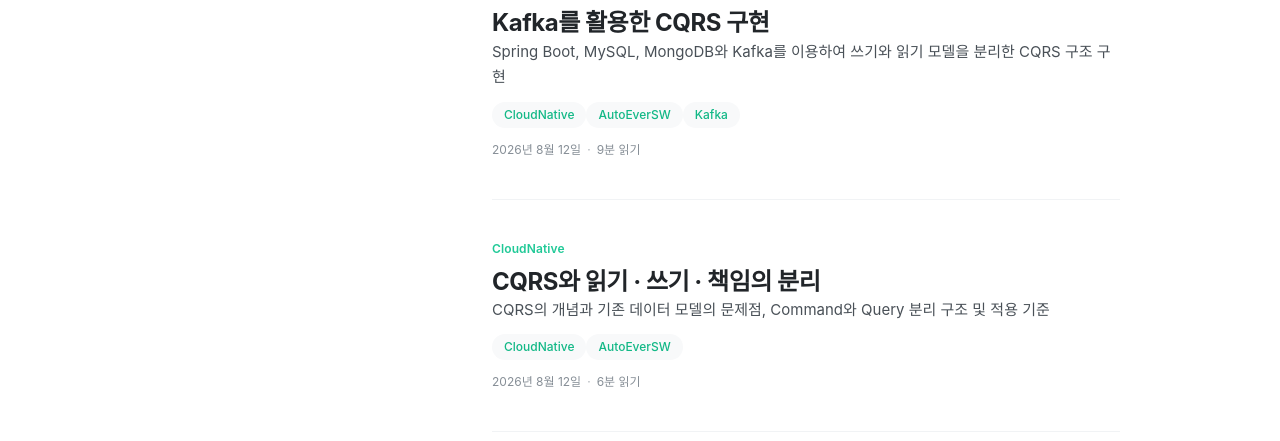
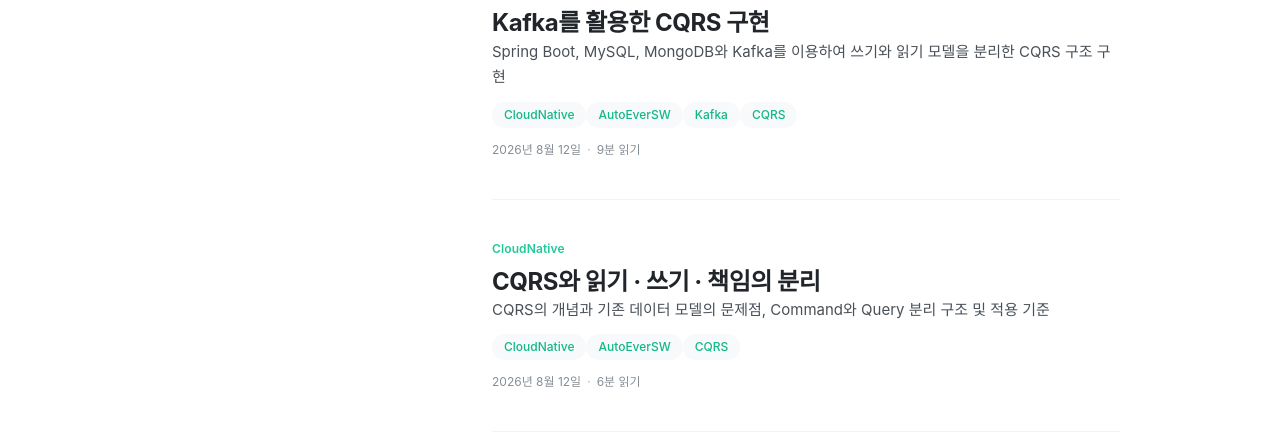
Before and after one commit to kkr010128/kkr010128.github.io, a Jekyll site: the page built from index.html, in a window 1280 px wide and 900 px high, scrolled down 1525 px. Shown: the part 153-594 px from the top of the window. Built offline with Jekyll 4.4.1, drawn with Linux system fonts in a browser that asks for light colours.

Commit message:
포스트 태그 수정

```diff
--- a/_posts/8.CloudNative/2026-08-12-cloud-native-06-cqrs.md
+++ b/_posts/8.CloudNative/2026-08-12-cloud-native-06-cqrs.md
@@ -6,6 +6,7 @@
 tags:
   - CloudNative
   - AutoEverSW
+  - CQRS
 ---
 ## **1 ) CQRS**
 
--- a/_posts/8.CloudNative/2026-08-12-cloud-native-07-kafka-cqrs.md
+++ b/_posts/8.CloudNative/2026-08-12-cloud-native-07-kafka-cqrs.md
@@ -8,6 +8,7 @@
   - CloudNative
   - AutoEverSW
   - Kafka
+  - CQRS
 ---
 ## 1 ) Spring Boot 기반 CQRS 구현
 
```
